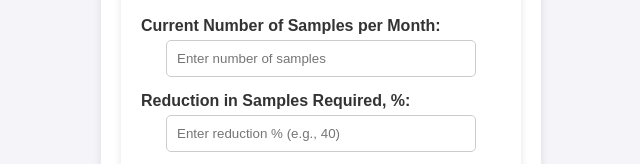
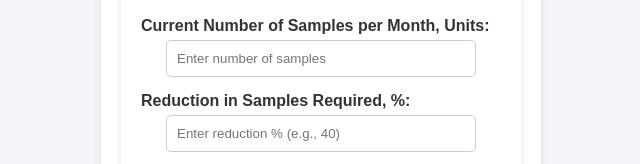
Before and after one commit to m-bluebird/roi-calculator-raspberry, a plain HTML site: page index.html in a window 1280 px wide. Shown: the part 352-516 px from the top of the page, 319-959 px from the left. Drawn offline with Linux system fonts and the light colour scheme.

Commit message:
Update index.html

```diff
--- a/index.html
+++ b/index.html
@@ -15,7 +15,7 @@
      <h1>Cost Savings From Instantaneous Sampling</h1>
         <form id="roi-form">
 
-            <label for="samplesPerMonth">Current Number of Samples per Month:</label>
+            <label for="samplesPerMonth">Current Number of Samples per Month, Units:</label>
             <input type="number" id="samplesPerMonth" placeholder="Enter number of samples" required>
 
             <label for="reductionPercentage">Reduction in Samples Required, %:</label>
```
